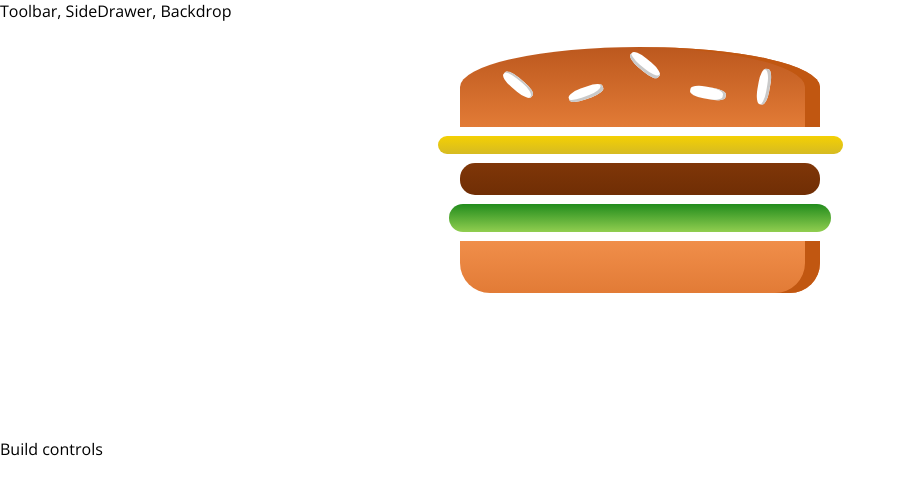
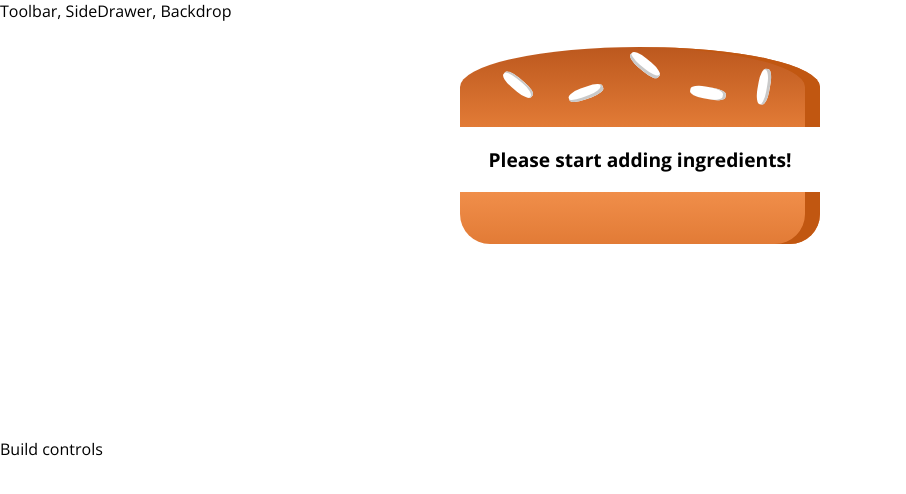
Before and after one commit to mangles/burger-builder, a React app: page / in a window 1280 px wide. Shown: the top 494 px of the page, without its empty margins (0-906 px from the left). Built offline with nearby package versions, Linux system fonts and the light colour scheme.

Commit message:
Display burger ingredients dynamically

```diff
--- a/src/components/Burger/Burger.js
+++ b/src/components/Burger/Burger.js
@@ -3,13 +3,23 @@
 import classes from './Burger.css'
 
 const burger = (props) => {
+    let transformedIngredients = Object.keys(props.ingredients).map(igKey => {
+        return [...Array(props.ingredients[igKey])].map((_, i) => {
+            return (<BurgerIngredient key={igKey + i} type={igKey}/>)
+        })
+    }).reduce((arr, el) => {
+        return arr.concat(el)
+    }, [])
+
+    if (transformedIngredients.length ===0) {
+        transformedIngredients = <p>Please start adding ingredients!</p>
+    }
     return (
         <div className={classes.Burger}>
-            <BurgerIngredient type="bread-top"/>
-            <BurgerIngredient type="cheese"/>
-            <BurgerIngredient type="meat"/>
-            <BurgerIngredient type="salad"/>
-            <BurgerIngredient type="bread-bottom"/>
+            <BurgerIngredient type='bread-top'/>
+                {transformedIngredients}
+            <BurgerIngredient type='bread-bottom'/>
+
         </div>
     )
 }
--- a/src/containers/BurgerBuilder/BurgerBuilder.js
+++ b/src/containers/BurgerBuilder/BurgerBuilder.js
@@ -3,11 +3,20 @@
 import Burger from '../../components/Burger/Burger'
 
 class BurgerBuilder extends Component {
+    state = {
+        ingredients: {
+            salad: 0,
+            cheese: 0,
+            meat: 0,
+            bacon: 0,
+        }
+
+}
     render() {
         return (
             <Aux>
                 <div>
-                    <Burger/>
+                    <Burger ingredients={this.state.ingredients}/>
                     <div>Build controls</div>
                 </div>
             </Aux>
```
